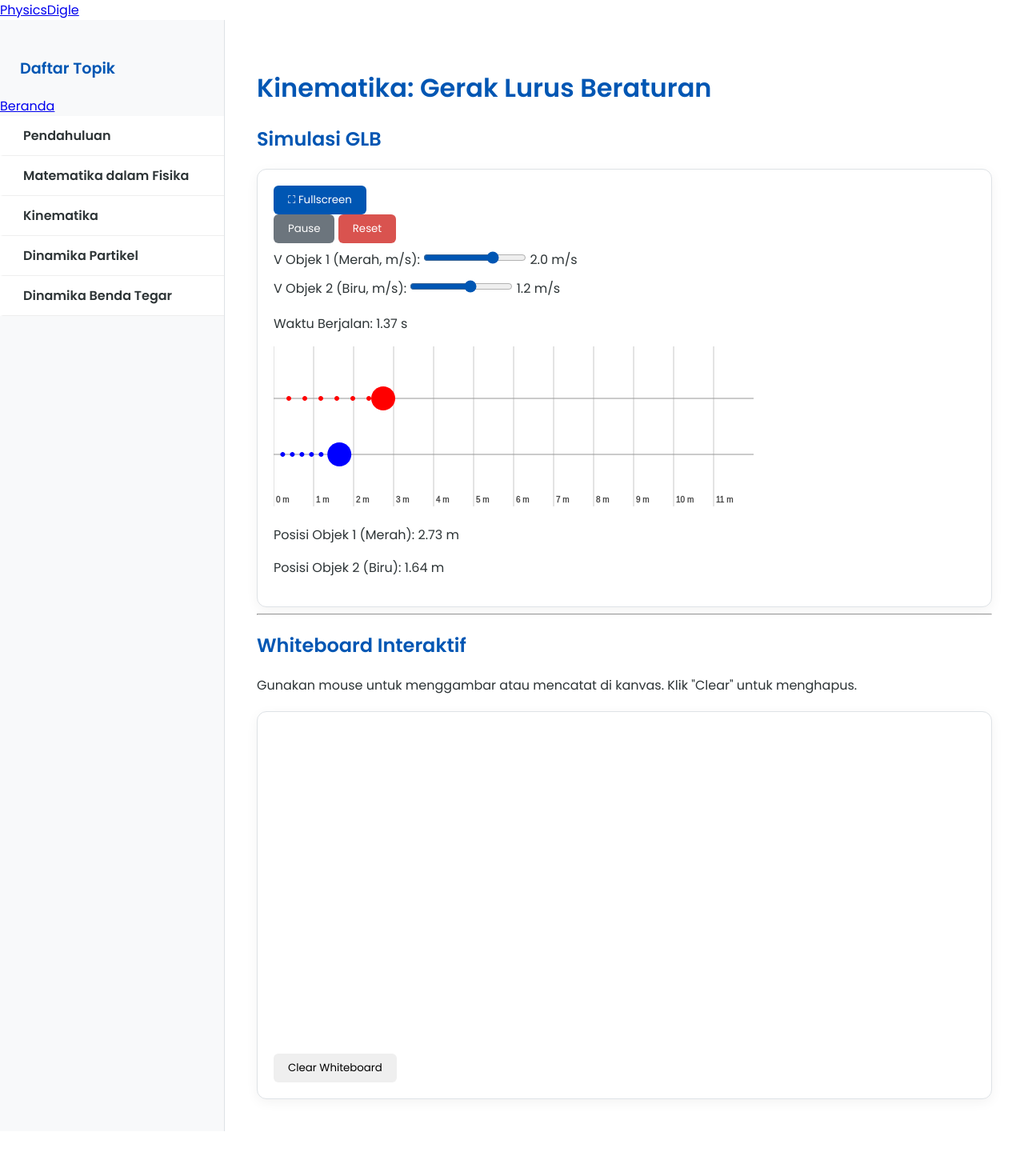
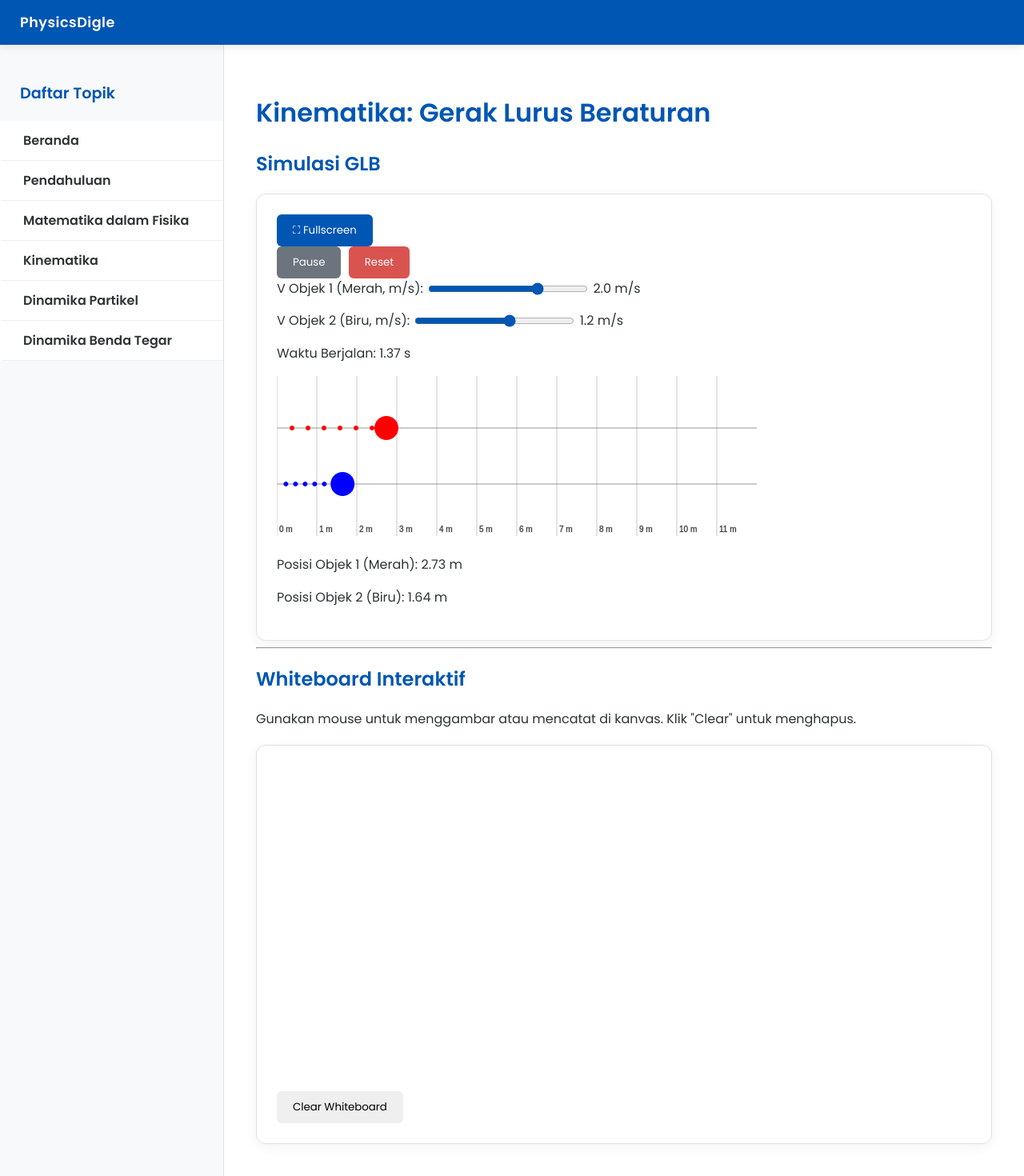
Before and after one commit to alasyariyphysics/physicsdigle, a Jekyll site: the page built from topics/simulasi-glb.html, in a window 1280 px wide. Shown: the whole page at 80% size. Built offline with Jekyll 4.4.1, drawn with Linux system fonts in a browser that asks for light colours; nearby versions of some CDN libraries; before the commit the page ends 1414 px from its top, so only the background shows below that.

Commit message:
Update style.css
Perbaikan

```diff
--- a/assets/css/style.css
+++ b/assets/css/style.css
@@ -1,4 +1,6 @@
-/* Import Font Poppins jika tidak melalui HTML */
+/* ============================================================
+   1. IMPORT & VARIABLE DEFINITION
+   ============================================================ */
 @import url('https://fonts.googleapis.com/css2?family=Poppins:wght@300;400;600&display=swap');
 
 :root {
@@ -6,11 +8,19 @@
     --primary-red: #d9534f;
     --bg-white: #ffffff;
     --text-dark: #2d3436;
+    --text-muted: #636e72;
     --sidebar-bg: #f8f9fa;
     --border-color: #dee2e6;
+    --hover-bg: #eef2f7;
 }
 
-/* Reset & Global */
+/* ============================================================
+   2. GLOBAL RESET & BASE STYLES
+   ============================================================ */
+* {
+    box-sizing: border-box;
+}
+
 body {
     margin: 0;
     font-family: 'Poppins', sans-serif;
@@ -21,12 +31,52 @@ body {
     background-color: var(--bg-white);
 }
 
-h1, h2, h3 { color: var(--primary-blue); font-weight: 600; }
+h1, h2, h3 {
+    color: var(--primary-blue);
+    font-weight: 600;
+}
 
-/* Layout Utama */
-#wrapper { display: flex; flex: 1; }
+/* ============================================================
+   3. HEADER MOBILE (Tombol HOME)
+   ============================================================ */
+.header-mobile {
+    background-color: var(--primary-blue);
+    padding: 15px 25px;
+    display: flex;
+    align-items: center;
+    box-shadow: 0 2px 10px rgba(0,0,0,0.1);
+    z-index: 1000;
+}
 
-/* Sidebar Modern */
+.header-mobile a {
+    color: white;
+    text-decoration: none;
+    font-weight: 600;
+    font-size: 1.1rem;
+    letter-spacing: 0.5px;
+    transition: opacity 0.3s;
+}
+
+.header-mobile a:hover {
+    opacity: 0.8;
+}
+
+/* ============================================================
+   4. LAYOUT STRUCTURE
+   ============================================================ */
+#wrapper {
+    display: flex;
+    flex: 1;
+}
+
+#project-content {
+    flex: 1;
+    padding: 40px;
+}
+
+/* ============================================================
+   5. SIDEBAR NAVIGATION
+   ============================================================ */
 #project-sidebar {
     width: 280px;
     background: var(--sidebar-bg);
@@ -38,11 +88,18 @@ h1, h2, h3 { color: var(--primary-blue); font-weight: 600; }
     padding: 0 25px;
     font-size: 1.2rem;
     margin-bottom: 20px;
+    color: var(--primary-blue);
 }
 
-#project-sidebar ul { list-style: none; padding: 0; margin: 0; }
+#project-sidebar ul {
+    list-style: none;
+    padding: 0;
+    margin: 0;
+}
 
-/* Menu Utama (Parent) */
+/* --- Menu Utama & Beranda --- */
+/* Gunakan class .menu-item di HTML untuk Beranda & Collapsible */
+#project-sidebar li .menu-item,
 #project-sidebar li .collapsible {
     text-decoration: none;
     color: var(--text-dark);
@@ -50,35 +107,40 @@ h1, h2, h3 { color: var(--primary-blue); font-weight: 600; }
     padding: 12px 25px;
     font-weight: 600;
     border-left: 4px solid transparent;
-    transition: all 0.3s;
+    transition: all 0.3s ease;
     background: #fff;
     border-bottom: 1px solid #eee;
+    cursor: pointer;
 }
 
+#project-sidebar li .menu-item:hover,
 #project-sidebar li .collapsible:hover,
 #project-sidebar li .collapsible.active {
     color: var(--primary-blue);
-    background: #eef2f7;
+    background: var(--hover-bg);
     border-left-color: var(--primary-blue);
+    padding-left: 30px; /* Efek geser saat hover */
 }
 
-/* Submenu (Child) */
+/* --- Submenu (Child) --- */
 .sub-menu {
     display: none;
     background: #ffffff;
     padding: 5px 0;
 }
 
-.sub-menu.open { display: block; }
+.sub-menu.open {
+    display: block;
+}
 
 .sub-menu li a {
     text-decoration: none;
-    color: #636e72;
+    color: var(--text-muted);
     display: block;
-    padding: 8px 25px 8px 45px; /* Indentasi lebih dalam */
+    padding: 10px 25px 10px 45px;
     font-size: 0.9rem;
     position: relative;
-    transition: 0.2s;
+    transition: all 0.2s;
 }
 
 .sub-menu li a::before {
@@ -91,49 +153,68 @@ h1, h2, h3 { color: var(--primary-blue); font-weight: 600; }
 .sub-menu li a:hover {
     color: var(--primary-red);
     background: #fff5f5;
+    padding-left: 50px;
 }
 
-/* Konten Utama */
-#project-content { flex: 1; padding: 40px; }
-
-/* Wadah Simulasi */
+/* ============================================================
+   6. SIMULATION COMPONENTS
+   ============================================================ */
 .simulation-container {
     border: 1px solid var(--border-color);
     border-radius: 12px;
-    padding: 20px;
+    padding: 25px;
     margin-top: 20px;
     background: #fff;
     box-shadow: 0 4px 15px rgba(0,0,0,0.05);
 }
 
-/* Tombol & Kontrol */
+/* Tombol Kontrol */
 button {
     font-family: 'Poppins', sans-serif;
-    padding: 8px 18px;
+    padding: 10px 20px;
     border-radius: 6px;
     border: none;
     cursor: pointer;
     font-weight: 500;
-    transition: 0.3s;
+    transition: all 0.3s;
+    margin-right: 5px;
 }
 
 #fullscreenButton { background: var(--primary-blue); color: white; }
 #pauseButton { background: #6c757d; color: white; }
 #resetButton { background: var(--primary-red); color: white; }
 
-button:hover { opacity: 0.85; transform: translateY(-1px); }
+button:hover {
+    opacity: 0.9;
+    transform: translateY(-2px);
+    box-shadow: 0 2px 5px rgba(0,0,0,0.1);
+}
 
-/* Slider Styling */
+/* Slider & Input */
+.input-control {
+    margin-bottom: 15px;
+}
+
 input[type="range"] {
     accent-color: var(--primary-blue);
-    margin: 10px 0;
+    width: 200px;
+    vertical-align: middle;
 }
 
-/* FULLSCREEN STYLING */
+/* ============================================================
+   7. FULLSCREEN STYLING
+   ============================================================ */
 :fullscreen#simulation-wrapper {
     background: white !important;
     font-family: 'Poppins', sans-serif;
     padding: 40px;
+    overflow-y: auto;
 }
 
-:fullscreen#simulation-wrapper * { color: var(--text-dark) !important; }
+:fullscreen#simulation-wrapper * {
+    color: var(--text-dark) !important;
+}
+
+/* Pendukung vendor fullscreen */
+:-webkit-full-screen#simulation-wrapper { background: white; padding: 40px; }
+:-moz-full-screen#simulation-wrapper { background: white; padding: 40px; }
```
